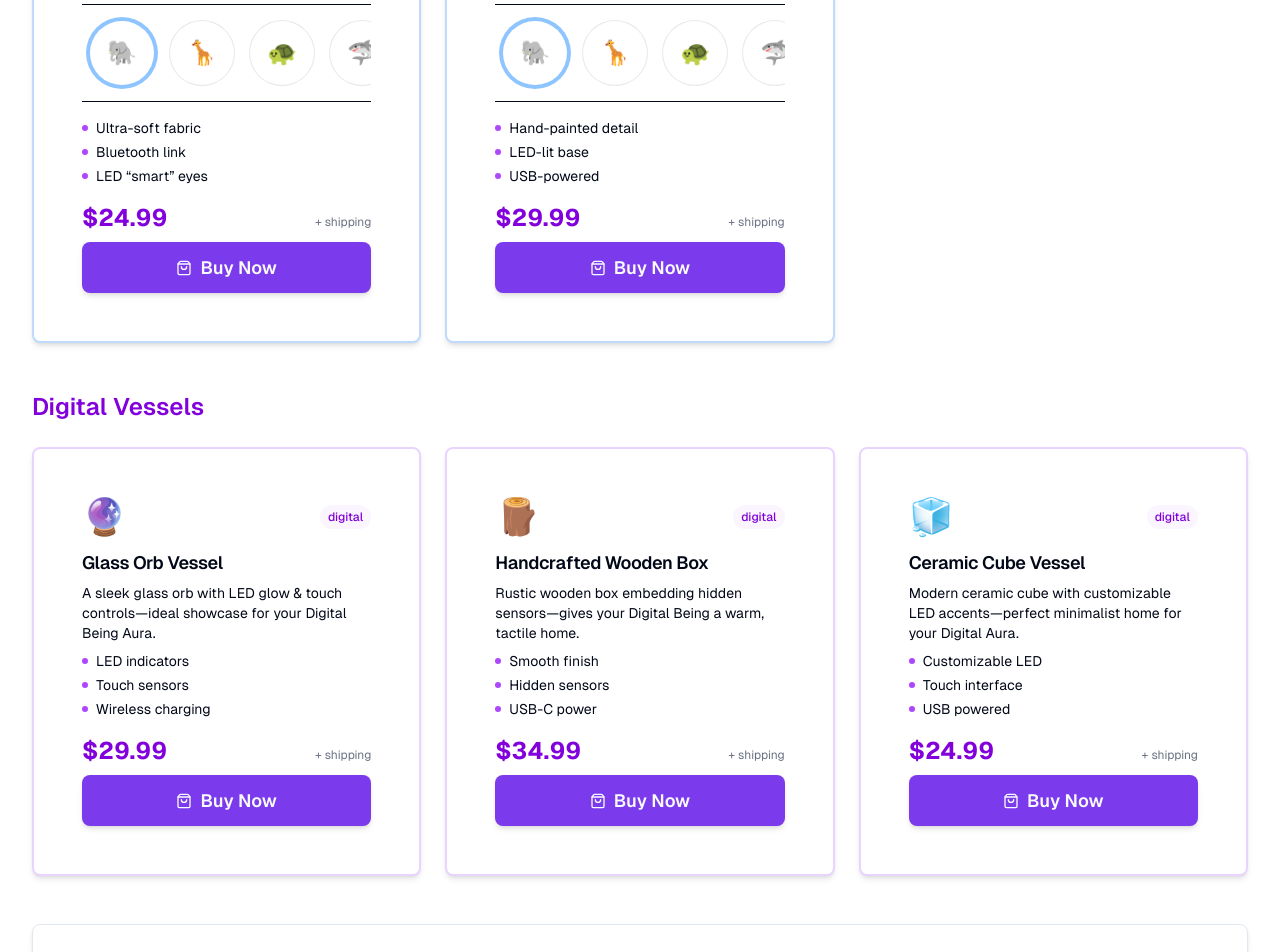
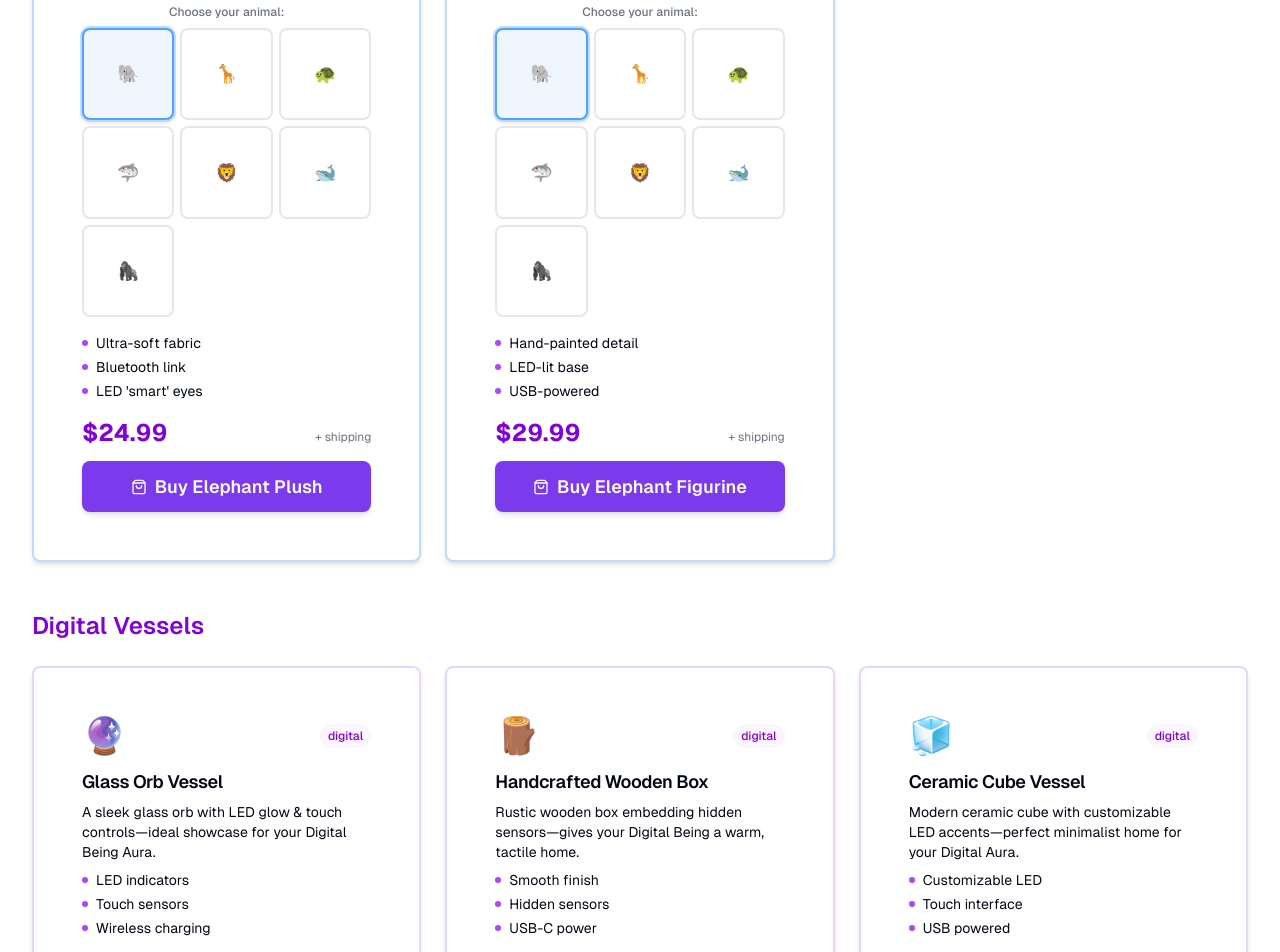
Before and after one commit to tony-toubia/aura-platform, a Next.js app in the folder apps/web/: page /vessels in a window 1280 px wide. Shown: the part 1040-1992 px from the top of the page. Built offline with nearby package versions, Linux system fonts and the light colour scheme; no server answers.

Commit message:
a few more edits

```diff
--- a/apps/web/app/(public)/vessels/page.tsx
+++ b/apps/web/app/(public)/vessels/page.tsx
@@ -57,7 +57,7 @@ const products: VesselProduct[] = [
     price: "$24.99",
     description:
       "Soft, huggable plush toy—select your favorite animal to bring your Companion Aura to life.",
-    features: ["Ultra-soft fabric", "Bluetooth link", "LED “smart” eyes"],
+    features: ["Ultra-soft fabric", "Bluetooth link", "LED 'smart' eyes"],
     href: "/vessels/companion-plush",
   },
   // Companion: Desk Figurine
@@ -175,7 +175,9 @@ export default function VesselsPage() {
             <h2 className={`text-2xl font-semibold ${section.text}`}>
               {section.title}
             </h2>
-            <div className="grid gap-6 sm:grid-cols-2 lg:grid-cols-3">
+
+            {/* Grid with proper constraints to prevent overflow */}
+            <div className="grid gap-6 sm:grid-cols-2 lg:grid-cols-3 min-w-0">
               {list.map((v) => {
                 // Dynamic Plush + Figurine cards
                 if (
@@ -198,7 +200,7 @@ export default function VesselsPage() {
                     <Card
                       key={v.id}
                       className={cn(
-                        "flex flex-col h-full transition-shadow hover:shadow-xl",
+                        "flex flex-col h-full transition-shadow hover:shadow-xl min-w-0 max-w-full",
                         section.border,
                         "border-2"
                       )}
@@ -206,45 +208,55 @@ export default function VesselsPage() {
                       <CardHeader className="pb-4">
                         <div className="text-center mb-4">
                           <div className="text-6xl">{selected.icon}</div>
-                          <CardTitle className="mt-2 text-xl">
+                          <CardTitle className="mt-2 text-xl line-clamp-2">
                             {isPlush
                               ? `${selected.label} Plush Companion`
                               : `${selected.label} Figurine`}
                           </CardTitle>
                         </div>
-                        <CardDescription className="text-sm text-center">
+                        <CardDescription className="text-sm text-center line-clamp-3">
                           {v.description}
                         </CardDescription>
                       </CardHeader>
-                      <CardContent className="flex-1 flex flex-col p-6 pt-0">
-                        {/* FIX: Moved animal selector into CardContent and made it scrollable */}
-                        <div className="w-full overflow-x-auto py-4 mb-4 border-y">
-                          <div className="flex space-x-4 px-2">
+
+                      <CardContent className="flex-1 flex flex-col p-6 pt-0 min-w-0">
+                        {/* Completely Fixed Animal Selector - Grid Layout */}
+                        <div className="mb-4 min-w-0">
+                          <div className="text-xs text-gray-500 mb-2 text-center font-medium">
+                            Choose your animal:
+                          </div>
+                          <div className="grid grid-cols-3 gap-1.5 max-w-full">
                             {animalOptions.map((opt) => (
                               <button
                                 key={opt.id}
                                 onClick={() => setter(opt.id)}
                                 className={cn(
-                                  "flex-shrink-0 w-16 h-16 rounded-full flex items-center justify-center text-2xl transition",
+                                  "w-full aspect-square rounded-lg flex items-center justify-center text-lg transition-all duration-200",
+                                  "border-2 hover:scale-105 active:scale-95 min-w-0",
                                   opt.id === selected.id
-                                    ? "ring-4 ring-blue-300"
-                                    : "ring-1 ring-gray-200 hover:ring-blue-200"
+                                    ? "border-blue-400 bg-blue-50 shadow-md ring-2 ring-blue-200"
+                                    : "border-gray-200 hover:border-blue-300 bg-white hover:bg-blue-50"
                                 )}
+                                title={opt.label}
                               >
                                 {opt.icon}
                               </button>
                             ))}
                           </div>
                         </div>
-                        <ul className="space-y-1 mb-4">
+
+                        {/* Features List */}
+                        <ul className="space-y-1 mb-4 min-w-0">
                           {v.features.map((feat, i) => (
-                            <li key={i} className="text-sm flex items-center">
-                              <span className="w-1.5 h-1.5 bg-purple-500 rounded-full mr-2" />
-                              {feat}
+                            <li key={i} className="text-sm flex items-center min-w-0">
+                              <span className="w-1.5 h-1.5 bg-purple-500 rounded-full mr-2 flex-shrink-0" />
+                              <span className="truncate">{feat}</span>
                             </li>
                           ))}
                         </ul>
-                        <div className="mt-auto space-y-2">
+
+                        {/* Price and Buy Button */}
+                        <div className="mt-auto space-y-3 min-w-0">
                           <div className="flex items-baseline justify-between">
                             <span className="text-2xl font-bold text-purple-700">
                               {v.price}
@@ -256,7 +268,9 @@ export default function VesselsPage() {
                           <Link href={href} className="block">
                             <Button size="lg" className="w-full">
                               <ShoppingBag className="w-4 h-4 mr-2" />
-                              Buy Now
+                              <span className="truncate">
+                                Buy {selected.label} {isPlush ? "Plush" : "Figurine"}
+                              </span>
                             </Button>
                           </Link>
                         </div>
@@ -270,7 +284,7 @@ export default function VesselsPage() {
                   <Card
                     key={v.id}
                     className={cn(
-                      "flex flex-col h-full transition-shadow hover:shadow-xl",
+                      "flex flex-col h-full transition-shadow hover:shadow-xl min-w-0 max-w-full",
                       section.border,
                       "border-2"
                     )}
@@ -288,21 +302,23 @@ export default function VesselsPage() {
                           {type}
                         </span>
                       </div>
-                      <CardTitle className="text-lg">{v.name}</CardTitle>
-                      <CardDescription className="text-sm">
+                      <CardTitle className="text-lg line-clamp-2">{v.name}</CardTitle>
+                      <CardDescription className="text-sm line-clamp-3">
                         {v.description}
                       </CardDescription>
                     </CardHeader>
-                    <CardContent className="flex-1 flex flex-col">
-                      <ul className="space-y-1 mb-4">
+
+                    <CardContent className="flex-1 flex flex-col min-w-0">
+                      <ul className="space-y-1 mb-4 min-w-0">
                         {v.features.map((feat, i) => (
-                          <li key={i} className="text-sm flex items-center">
-                            <span className="w-1.5 h-1.5 bg-purple-500 rounded-full mr-2" />
-                            {feat}
+                          <li key={i} className="text-sm flex items-center min-w-0">
+                            <span className="w-1.5 h-1.5 bg-purple-500 rounded-full mr-2 flex-shrink-0" />
+                            <span className="truncate">{feat}</span>
                           </li>
                         ))}
                       </ul>
-                      <div className="mt-auto space-y-2">
+
+                      <div className="mt-auto space-y-2 min-w-0">
                         <div className="flex items-baseline justify-between">
                           <span className="text-2xl font-bold text-purple-700">
                             {v.price}
@@ -336,7 +352,7 @@ export default function VesselsPage() {
               How It Works
             </CardTitle>
             <CardDescription>
-              Each vessel type is tailored to your Aura’s world—garden,
+              Each vessel type is tailored to your Aura's world—garden,
               wildlife, or digital.
             </CardDescription>
           </CardHeader>
--- a/apps/web/components/aura/aura-creator.tsx
+++ b/apps/web/components/aura/aura-creator.tsx
@@ -1,3 +1,5 @@
+// apps/web/components/aura/aura-creator.tsx
+
 "use client"
 
 import React, { useState, useEffect } from "react"
@@ -38,6 +40,14 @@ import type { BehaviorRule } from "@/types"
 
 type Step = "vessel" | "senses" | "details" | "rules"
 
+type SenseId =
+  | "weather"
+  | "news"
+  | "air_quality"
+  | "soil_moisture"
+  | "light_level"
+  | "wildlife"
+
 interface AuraForm {
   id: string
   name: string
@@ -50,7 +60,7 @@ interface AuraForm {
     empathy: number
     creativity: number
   }
-  senses: string[]
+  senses: SenseId[]
   rules: BehaviorRule[]
   // FIX: Changed selectedStudyId to be a string to support UUIDs
   selectedStudyId?: string
@@ -166,7 +176,7 @@ export function AuraCreator() {
     setError(null)
   }
 
-  const toggleSense = (senseId: string) =>
+  const toggleSense = (senseId: SenseId) =>
     setAuraData((prev) => ({
       ...prev,
       senses: prev.senses.includes(senseId)
@@ -427,6 +437,7 @@ export function AuraCreator() {
                     nonToggleableSenses={senseConfig.defaultSenses}
                     selectedSenses={auraData.senses}
                     onToggle={toggleSense}
+                    vesselType={auraData.vesselType as VesselTypeId}
                   />
                 </div>
               )}
--- a/apps/web/components/aura/sense-selector.tsx
+++ b/apps/web/components/aura/sense-selector.tsx
@@ -3,7 +3,7 @@
 "use client"
 
 import React from "react"
-import { AVAILABLE_SENSES } from "@/lib/constants"
+import { AVAILABLE_SENSES, type SenseId, type VesselTypeId } from "@/lib/constants"
 import {
   Cloud,
   Droplets,
@@ -27,11 +27,13 @@ interface SenseSelectorProps {
   /** only render these senses */
   availableSenses: readonly AvailableSense[]
   /** built-in senses that cannot be turned off */
-  nonToggleableSenses?: string[]
+  nonToggleableSenses?: SenseId[]
   /** currently selected IDs */
-  selectedSenses: string[]
+  selectedSenses: SenseId[]
   /** toggle callback */
-  onToggle: (senseId: string) => void
+  onToggle: (senseId: SenseId) => void
+  /** The type of vessel the aura is associated with */
+  vesselType: VesselTypeId
 }
 
 // Helper function to normalize sense IDs for consistent matching
@@ -81,6 +83,7 @@ export function SenseSelector({
   nonToggleableSenses = [],
   selectedSenses,
   onToggle,
+  vesselType, // Added prop
 }: SenseSelectorProps) {
   // Normalize the nonToggleableSenses for proper matching
   const normalizedNonToggleable = nonToggleableSenses.map(normalizeSenseId)
@@ -92,18 +95,11 @@ export function SenseSelector({
     !normalizedNonToggleable.includes(normalizeSenseId(s.id))
   )
 
-  // Helper function to check if a sense is selected.
-  // We’ll accept either:
-  // a direct id match, or  a normalized‐to‐snake_case match.
+  // Helper function to check if a sense is selected
   const isSenseSelected = (senseId: string): boolean => {
-    const norm = normalizeSenseId(senseId)
-    return selectedSenses.some((sel) => {
-      // direct match?
-      if (sel === senseId) return true
-      // normalized match?
-      if (normalizeSenseId(sel) === norm) return true
-      return false
-    })
+    const normalized = normalizeSenseId(senseId)
+    // `selectedSenses` is already normalized, so we only need to normalize the incoming ID
+    return selectedSenses.includes(normalized as SenseId)
   }
 
   return (
@@ -209,7 +205,7 @@ export function SenseSelector({
               return (
                 <button
                   key={sense.id}
-                  onClick={() => onToggle(sense.id)}
+                  onClick={() => onToggle(normalizeSenseId(sense.id) as SenseId)}
                   className={cn(
                     "group relative p-5 rounded-2xl border-2 transition-all duration-300 text-left hover:scale-105 hover:shadow-lg",
                     isSelected
```
Also changed, not shown: apps/web/components/aura/aura-edit-form.tsx (+19 -18 lines).
